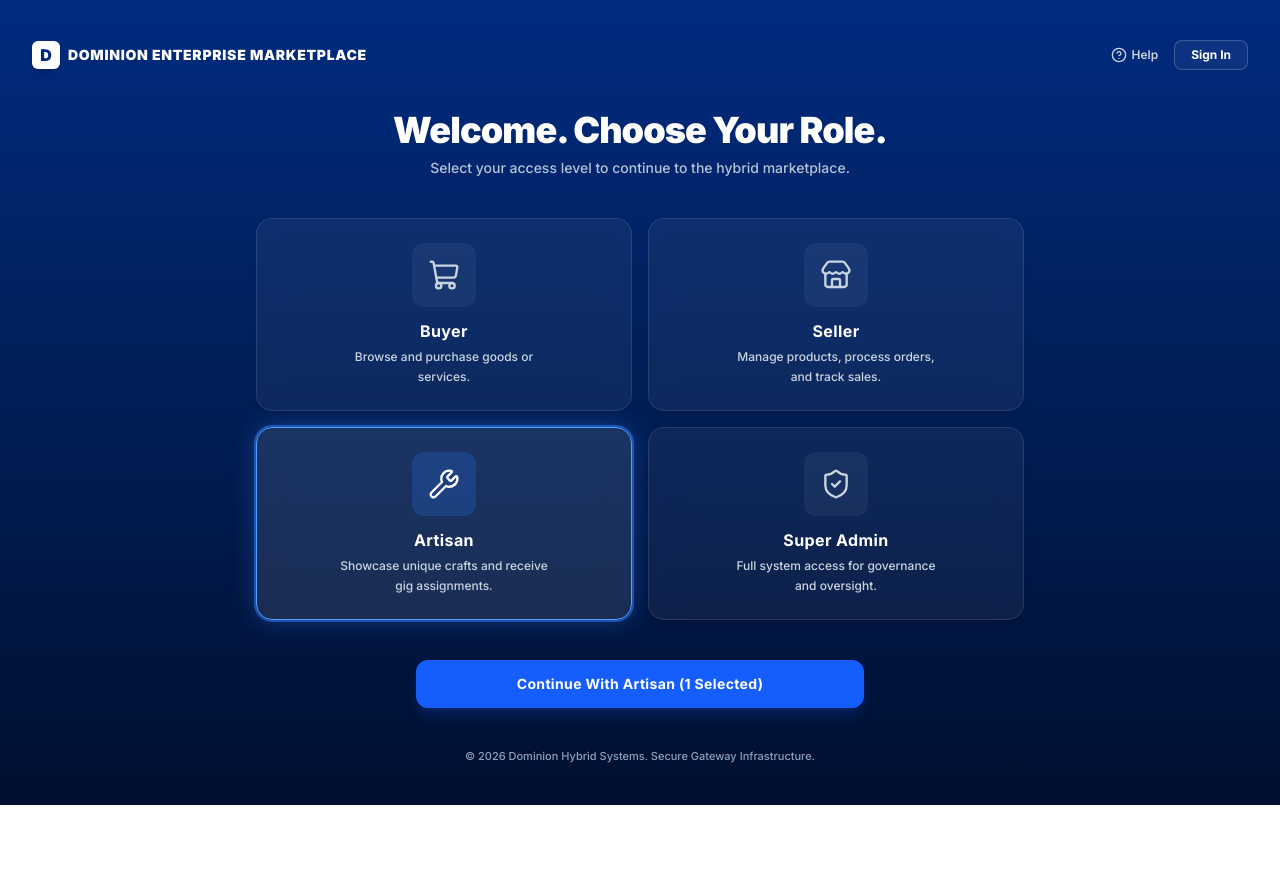
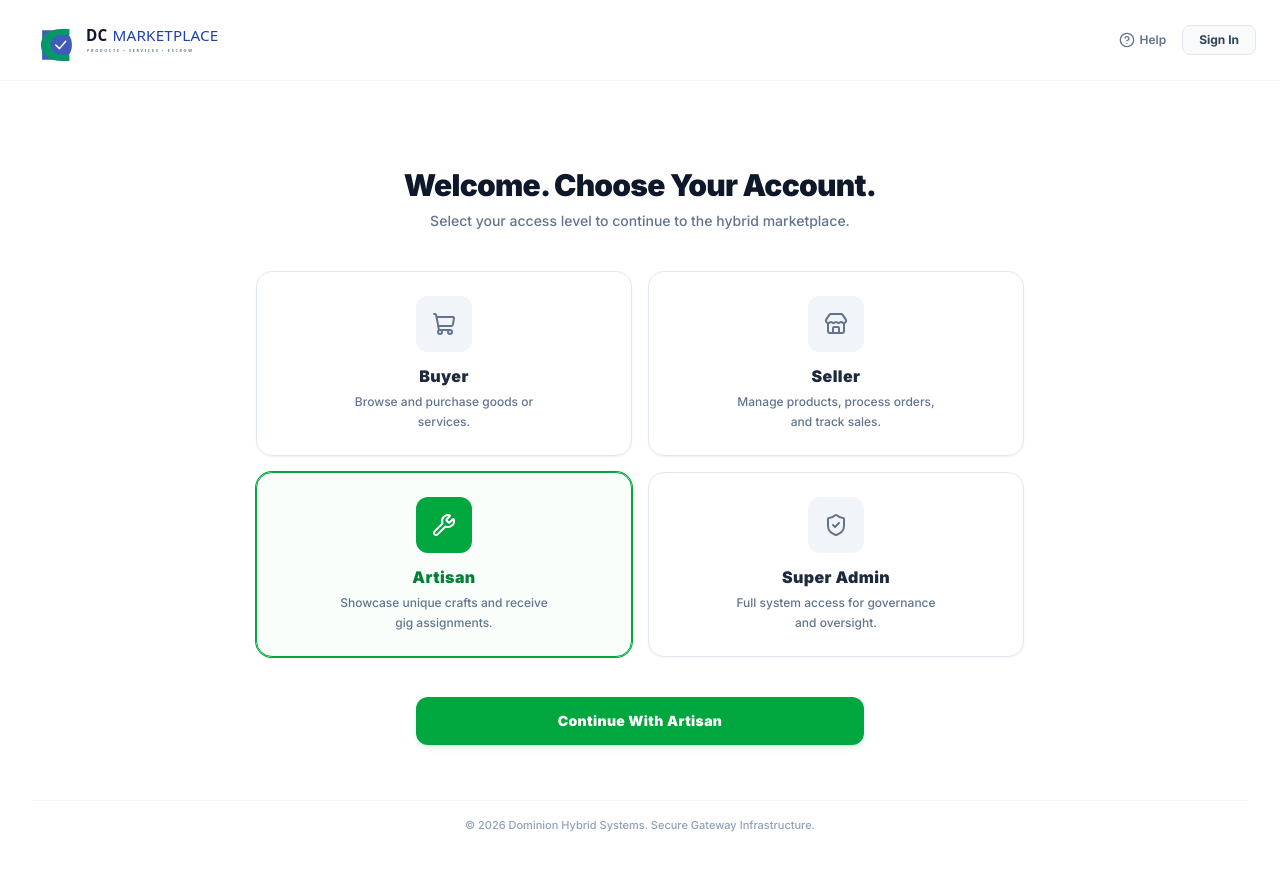
Before and after one commit to kelechi-okpani/dc-marketplace, a Next.js app: page /choose-role in a window 1280 px wide. Shown: the top 870 px of the page. Before the commit the page ends 805 px from the top, so only its background shows below. Built offline with nearby package versions, Linux system fonts and the light colour scheme.

Commit message:
style: add header title and fix navigation arrow alignment on categories tab

```diff
--- a/app/(auth)/choose-role/page.tsx
+++ b/app/(auth)/choose-role/page.tsx
@@ -15,64 +15,44 @@ export default function RoleSelectionPortal() {
       title: 'Buyer',
       description: 'Browse and purchase goods or services.',
       icon: ShoppingCart,
-      path: '/auth/signup/buyer'
+      path: '/signup/buyer'
     },
     {
       id: 'seller' as RoleId,
       title: 'Seller',
       description: 'Manage products, process orders, and track sales.',
       icon: Store,
-      path: '/auth/signup/seller'
+      path: '/signup/seller'
     },
     {
       id: 'artisan' as RoleId,
       title: 'Artisan',
       description: 'Showcase unique crafts and receive gig assignments.',
       icon: Wrench,
-      path: '/auth/signup/artisan'
+      path: '/signup/artisan'
     },
     {
       id: 'admin' as RoleId,
       title: 'Super Admin',
       description: 'Full system access for governance and oversight.',
       icon: ShieldCheck,
-      path: '/auth/admin/login'
+      path: '/admin/login'
     }
   ];
 
   const activeRoleDetails = roles.find(r => r.id === selectedRole);
 
   return (
-    <div className="min-h-screen w-full bg-gradient-to-b from-[#002B7F] via-[#001E56] to-[#000F30] flex flex-col justify-between p-4 sm:p-6 md:p-8 font-sans text-white selection:bg-blue-500/30">
+    <div className="min-h-screen w-full bg-white flex flex-col justify-between p-4 sm:p-6 md:p-8 font-sans text-slate-800 antialiased selection:bg-green-600/20">
 
-      {/* Top Navbar */}
-      <header className="w-full max-w-7xl mx-auto flex items-center justify-between py-2">
-        <div className="flex items-center gap-2">
-          <div className="h-7 w-7 rounded-md bg-white flex items-center justify-center shadow-md">
-            <span className="text-[#002B7F] font-black text-base">D</span>
-          </div>
-          <span className="font-black text-xs sm:text-sm tracking-wider uppercase">
-            Dominion Enterprise Marketplace
-          </span>
-        </div>
-        <div className="flex items-center gap-4 text-xs font-semibold">
-          <button className="flex items-center gap-1 text-slate-300 hover:text-white transition-colors cursor-pointer">
-            <HelpCircle className="h-4 w-4" />
-            <span>Help</span>
-          </button>
-          <Link href="/auth/login" className="border border-white/20 bg-white/5 hover:bg-white/10 px-4 py-1.5 rounded-lg text-white transition-all text-xs font-bold">
-            Sign In
-          </Link>
-        </div>
-      </header>
 
       {/* Center Dynamic Selection Frame */}
-      <main className="w-full max-w-4xl mx-auto my-auto py-8 flex flex-col items-center">
+      <main className="w-full max-w-4xl mx-auto my-auto py-12 flex flex-col items-center">
         <div className="text-center space-y-2 mb-10 max-w-xl">
-          <h1 className="text-2xl sm:text-4xl font-black tracking-tight text-white">
-            Welcome. Choose Your Role.
-          </h1>
-          <p className="text-xs sm:text-sm text-slate-300/90 font-medium">
+          <h4 className="text-2xl sm:text-3xl font-black tracking-tight text-slate-900">
+            Welcome. Choose Your Account.
+          </h4>
+          <p className="text-xs sm:text-sm text-slate-500 font-medium">
             Select your access level to continue to the hybrid marketplace.
           </p>
         </div>
@@ -87,21 +67,23 @@ export default function RoleSelectionPortal() {
               <button
                 key={role.id}
                 onClick={() => setSelectedRole(role.id)}
-                className={`relative group flex flex-col items-center text-center p-6 rounded-2xl transition-all duration-300 cursor-pointer border backdrop-blur-md ${
+                className={`relative group flex flex-col items-center text-center p-6 rounded-2xl transition-all duration-300 cursor-pointer border ${
                   isSelected
-                    ? 'bg-white/10 border-blue-400 shadow-[0_0_25px_rgba(59,130,246,0.35)] ring-2 ring-blue-500/50'
-                    : 'bg-white/5 border-white/10 hover:border-white/20 hover:bg-white/8 shadow-md'
+                    ? 'bg-green-50/40 border-green-600 shadow-xs ring-1 ring-green-600'
+                    : 'bg-white border-slate-200 hover:border-slate-300 hover:bg-slate-50/50 shadow-xs'
                 }`}
               >
-                {/* Visual Glow Indicator ring behind icon */}
+                {/* Visual Icon Container */}
                 <div className={`p-4 rounded-xl mb-3 flex items-center justify-center transition-transform duration-300 group-hover:scale-105 ${
-                  isSelected ? 'bg-blue-500/20 text-white' : 'bg-white/5 text-slate-300'
+                  isSelected ? 'bg-green-600 text-white' : 'bg-slate-100 text-slate-500'
                 }`}>
-                  <IconComponent className="h-8 w-8 stroke-[1.75]" />
+                  <IconComponent className="h-6 w-6 stroke-[2]" />
                 </div>
 
-                <h3 className="text-base font-bold tracking-wide mb-1">{role.title}</h3>
-                <p className="text-xs text-slate-300 font-medium max-w-[220px] leading-relaxed">
+                <h3 className={`text-base font-black tracking-wide mb-1 ${isSelected ? 'text-green-700' : 'text-slate-800'}`}>
+                  {role.title}
+                </h3>
+                <p className="text-xs text-slate-500 font-medium max-w-[220px] leading-relaxed">
                   {role.description}
                 </p>
               </button>
@@ -113,15 +95,15 @@ export default function RoleSelectionPortal() {
         <div className="w-full max-w-md mt-10">
           <Link
             href={activeRoleDetails?.path || '#'}
-            className="w-full inline-flex items-center justify-center text-center rounded-xl bg-blue-600 hover:bg-blue-500 active:scale-98 text-xs sm:text-sm font-bold text-white py-3.5 px-6 transition-all shadow-lg shadow-blue-600/20 tracking-wide capitalize"
+            className="w-full inline-flex items-center justify-center text-center rounded-xl bg-green-600 hover:bg-green-700 active:scale-98 text-xs sm:text-sm font-black text-white py-3.5 px-6 transition-all shadow-md shadow-green-600/10 tracking-wide capitalize"
           >
-            Continue with {selectedRole} (1 selected)
+            Continue with {selectedRole}
           </Link>
         </div>
       </main>
 
       {/* Micro-Footer block */}
-      <footer className="w-full text-center py-2 text-[11px] text-slate-400 font-medium">
+      <footer className="w-full text-center py-4 text-[11px] text-slate-400 font-medium border-t border-slate-100">
         © 2026 Dominion Hybrid Systems. Secure Gateway Infrastructure.
       </footer>
     </div>
--- a/app/(auth)/layout.tsx
+++ b/app/(auth)/layout.tsx
@@ -1,5 +1,6 @@
 import React from 'react';
 import { Inter } from 'next/font/google';
+import AuthNav from '@/component/Layout/AuthLayout/AuthNav';
 
 // Optimize typography loading for sleek, high-fidelity UI layout
 const inter = Inter({
@@ -19,14 +20,12 @@ interface AuthLayoutProps {
 
 export default function AuthLayout({ children }: AuthLayoutProps) {
   return (
-    <div className={`${inter.variable} font-sans antialiased`}>
+    <div className={`${inter.variable} font-sans antialiased bg-white text-slate-900`}>
+      <div className="min-h-screen w-full relative overflow-x-hidden selection:bg-green-600/20">
 
-      <div className="min-h-screen w-full relative bg-[#090D1A] overflow-x-hidden selection:bg-blue-600/30">
-
-        <div className="absolute top-[-10%] left-[-10%] w-[50vw] h-[50vw] rounded-full bg-blue-900/20 blur-[120px] pointer-events-none animate-pulse duration-[8000ms]" />
-        <div className="absolute bottom-[-10%] right-[-10%] w-[45vw] h-[45vw] rounded-full bg-indigo-950/40 blur-[140px] pointer-events-none" />
-
+        {/* Content Layer */}
         <div className="relative z-10 w-full min-h-screen flex flex-col">
+          <AuthNav/>
           {children}
         </div>
 
--- a/app/(home)/products/page.tsx
+++ b/app/(home)/products/page.tsx
@@ -5,7 +5,6 @@ import ProductCatalog from "@/component/Landing/ProductCatalog";
 export default function Products() {
   return (
     <div>
-
        <ProductCatalog/>
     </div>
   );
--- /dev/null
+++ b/component/Layout/AuthLayout/AuthNav.tsx
@@ -0,0 +1,45 @@
+'use client';
+import Image from 'next/image';
+import React from 'react';
+import Link from 'next/link';
+import { HelpCircle } from 'lucide-react';
+
+export default function AuthNav() {
+  return (
+    <header className="w-full max-w-7xl mx-auto flex items-center justify-between py-4 px-4 sm:px-6 border-b border-slate-100">
+      {/* Brand Architecture Layout */}
+         <div className="flex flex-shrink-0 items-center">
+              <Link href="/" className="group flex items-center focus:outline-none">
+                <div className="relative h-7 w-48 sm:h-12 sm:w-56 md:w-60 transition-all">
+                  <Image
+                    src="/dc.svg"
+                    alt="DC Marketplace Logo"
+                    fill
+                    sizes="(max-width: 640px) 192px, (max-width: 768px) 224px, 240px"
+                    priority
+                    className="object-contain object-left"
+                  />
+                </div>
+              </Link>
+            </div>
+
+
+      {/* Global Context Triggers */}
+      <div className="flex items-center gap-4 text-xs font-semibold">
+        <button
+          type="button"
+          className="flex items-center gap-1 text-slate-500 hover:text-slate-900 transition-colors cursor-pointer"
+        >
+          <HelpCircle className="h-4 w-4" />
+          <span>Help</span>
+        </button>
+        <Link
+          href="/auth/login"
+          className="border border-slate-200 bg-slate-50 hover:bg-slate-100 px-4 py-1.5 rounded-lg text-slate-700 transition-all text-xs font-bold"
+        >
+          Sign In
+        </Link>
+      </div>
+    </header>
+  );
+}
--- a/component/Layout/Navbar.tsx
+++ b/component/Layout/Navbar.tsx
@@ -163,8 +163,12 @@ export default function MainNavbar() {
                       <p className="text-xs font-black text-slate-900 truncate">Kelechi Okpani</p>
                       <p className="text-[10px] font-medium text-slate-400 truncate mt-0.5">Buyer & Verified Provider</p>
                     </div>
-                    <Link href="/profile" className="flex items-center gap-2 rounded-xl px-3 py-2 text-xs font-semibold text-slate-700 hover:bg-slate-50 hover:text-emerald-600 transition-colors">
+                    {/* <Link href="/profile" className="flex items-center gap-2 rounded-xl px-3 py-2 text-xs font-semibold text-slate-700 hover:bg-slate-50 hover:text-emerald-600 transition-colors">
                       <User className="h-4 w-4 stroke-[2]" /> My Profile
+                    </Link>   */}
+
+                    <Link href="/choose-role" className="flex items-center gap-2 rounded-xl px-3 py-2 text-xs font-semibold text-slate-700 hover:bg-slate-50 hover:text-emerald-600 transition-colors">
+                      <User className="h-4 w-4 stroke-[2]" /> Sign In
                     </Link>
                     <Link href="/escrow/dashboard" className="flex items-center gap-2 rounded-xl px-3 py-2 text-xs font-semibold text-slate-700 hover:bg-slate-50 hover:text-emerald-600 transition-colors">
                       <ShieldCheck className="h-4 w-4 stroke-[2]" /> Escrow Protection
--- a/component/utils/product/ProductCard.tsx
+++ b/component/utils/product/ProductCard.tsx
@@ -67,7 +67,7 @@ export default function ProductCard({
 
       {/* ================= META FIELDS BLOCK ================= */}
       <div className="flex flex-col flex-1">
-        /* Brand Label Context */
+
         <span className="text-[9px] font-black text-emerald-600 uppercase tracking-widest mb-1">
           {product.brand}
         </span>
```
Also changed, not shown: component/utils/product/category/CategoriesTab.tsx (+10 -5 lines), app/(auth)/admin/login/page.tsx (renamed from app/admin/login/page.tsx).
